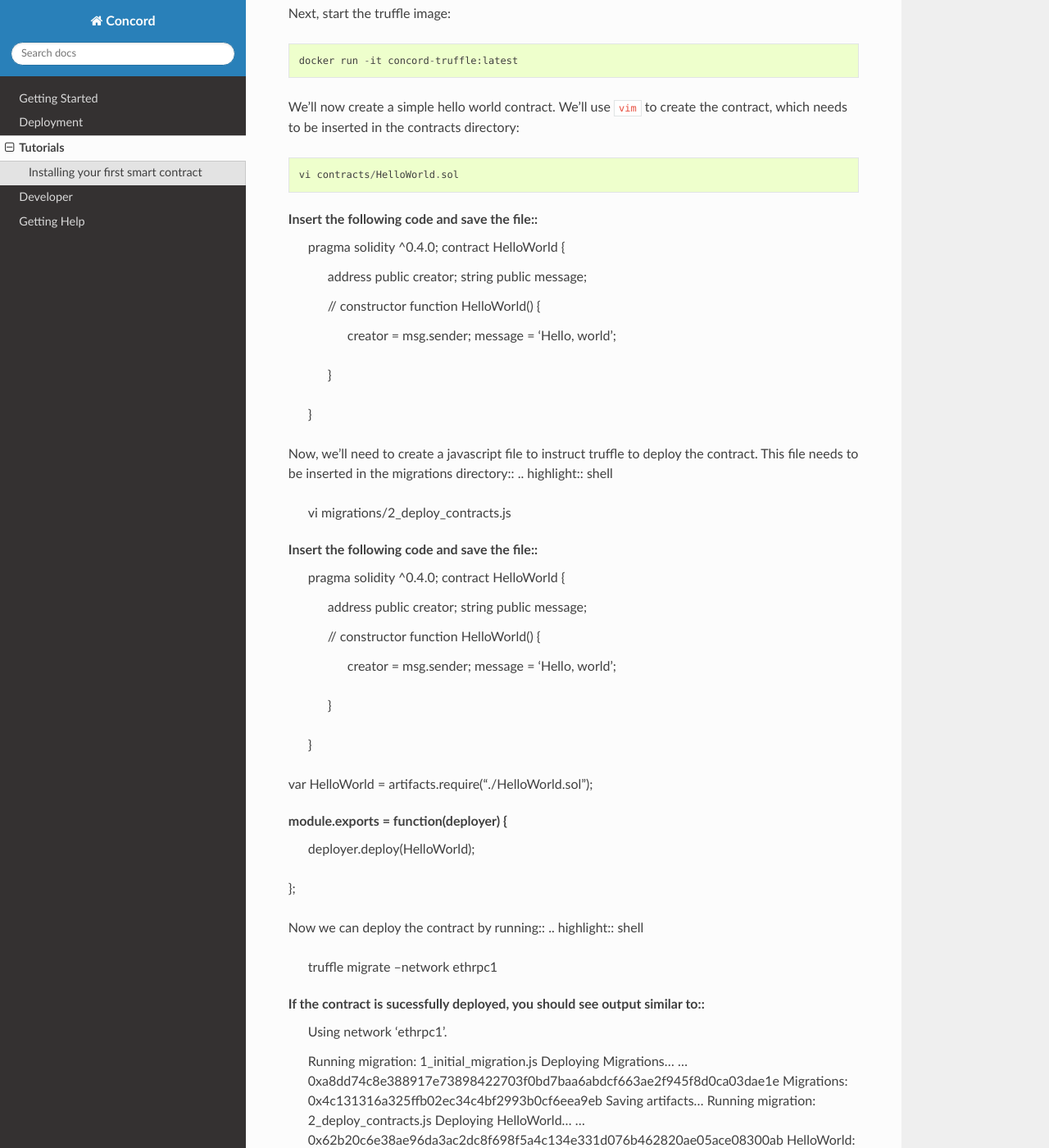
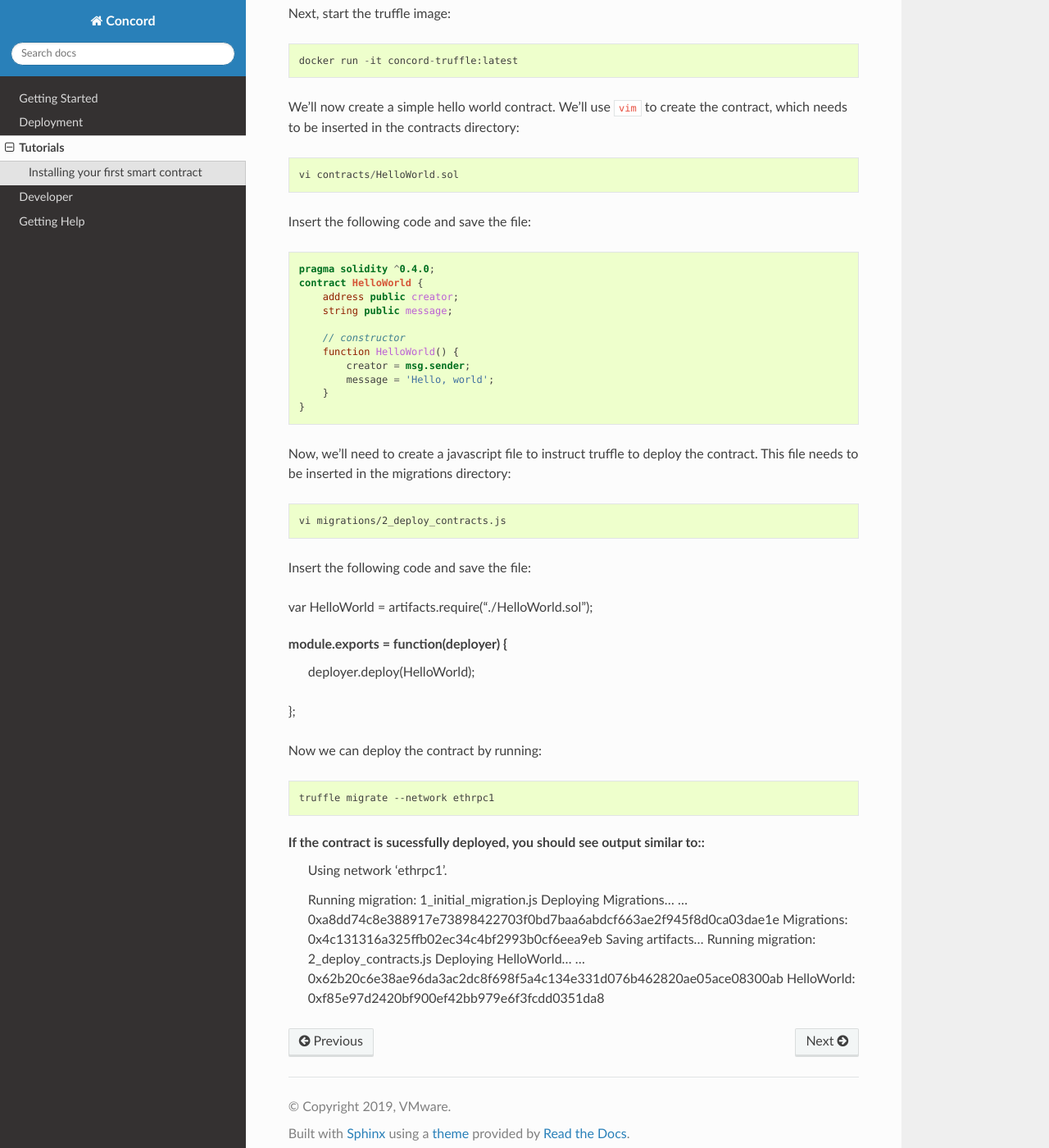
Before and after one commit to vmware-archive/concord, a Sphinx documentation site: the page built from docs/tutorials/tutorials.rst, in a window 1280 px wide and 1400 px high, scrolled down 525 px. Shown: the whole window at 82% size. Built offline with Sphinx 7.4.7 and the Read the Docs theme 2.0.0, drawn with Linux system fonts in a browser that asks for light colours.

Commit message:
Fix tutorials formatting

```diff
--- a/docs/tutorials/tutorials.rst
+++ b/docs/tutorials/tutorials.rst
@@ -27,6 +27,7 @@ needs to be inserted in the contracts directory::
 
 .. highlight:: solidity
 Insert the following code and save the file::
+
     pragma solidity ^0.4.0;
     contract HelloWorld {
         address public creator;
@@ -39,31 +40,24 @@ Insert the following code and save the file::
         }
     }
 
+.. highlight:: shell
 Now, we'll need to create a javascript file to instruct truffle to deploy the contract. This file needs
 to be inserted in the migrations directory::
-.. highlight:: shell
+
   vi migrations/2_deploy_contracts.js
+
 .. highlight:: javascript
 Insert the following code and save the file::
-    pragma solidity ^0.4.0;
-    contract HelloWorld {
-        address public creator;
-        string public message;
 
-        // constructor
-        function HelloWorld() {
-            creator = msg.sender;
-            message = 'Hello, world';
-        }
-    }
 var HelloWorld = artifacts.require("./HelloWorld.sol");
 
 module.exports = function(deployer) {
   deployer.deploy(HelloWorld);
 };
 
+.. highlight:: shell
 Now we can deploy the contract by running::
-.. highlight:: shell
+
   truffle migrate --network ethrpc1
 
 If the contract is sucessfully deployed, you should see output similar to::
```
